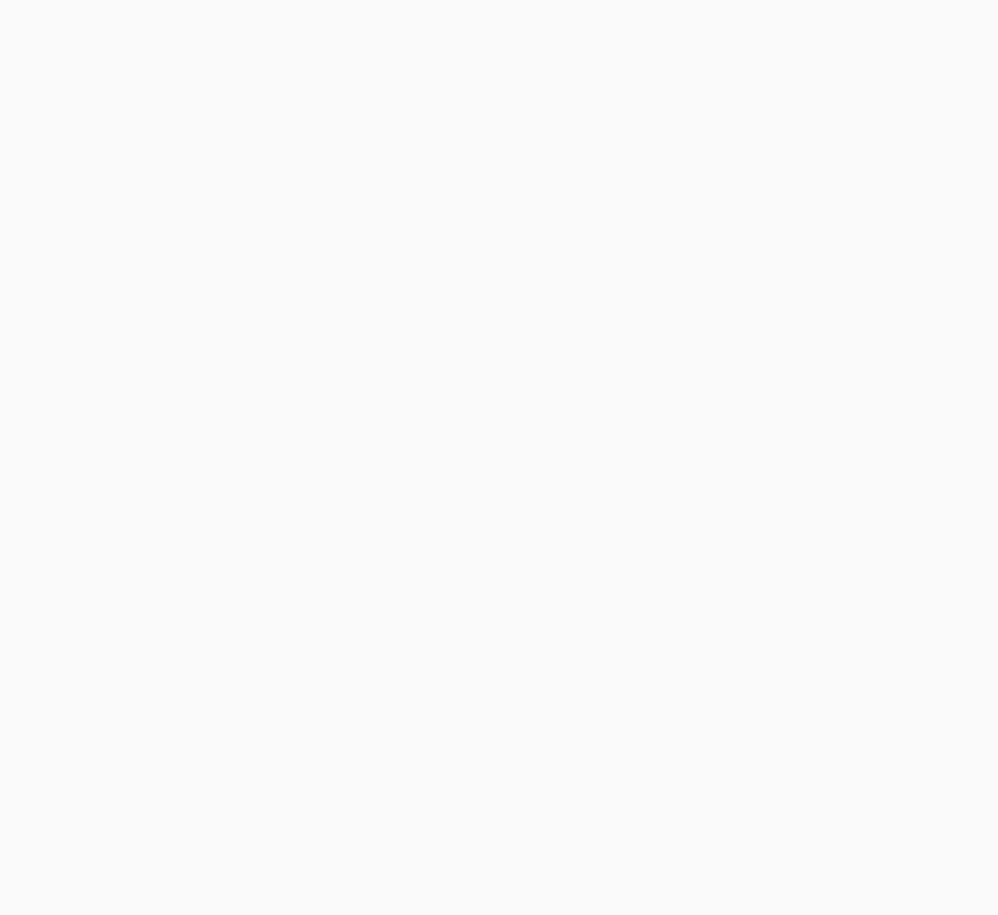
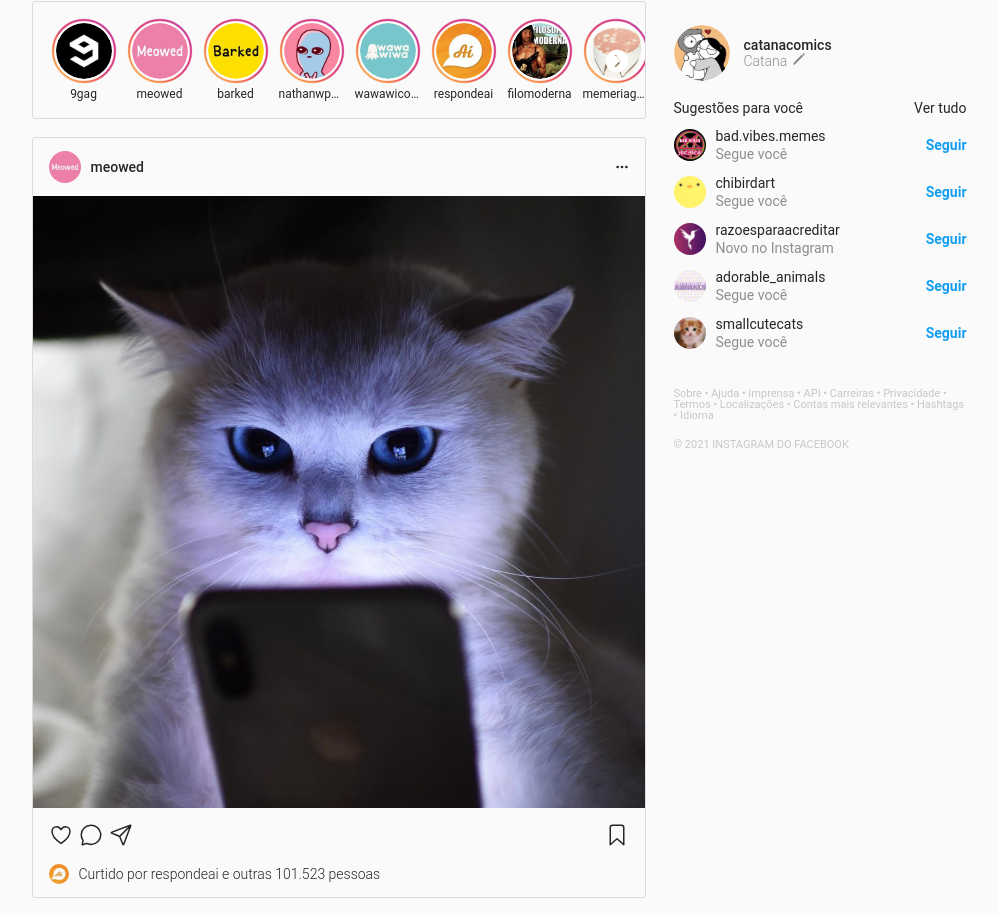
Before and after one commit to caiobeneton/Instagram-React, a React (Create React App) app: page / in a window 1280 px wide. Shown: the part 87-1002 px from the top of the page, without its empty margins (141-1139 px from the left). Before the commit the page ends 800 px from the top, so only its background shows below. Built offline with nearby package versions, Linux system fonts and the light colour scheme.

Commit message:
Feat: componentes criados

```diff
--- a/public/style.css
+++ b/public/style.css
@@ -114,13 +114,13 @@ body {
   margin-right: 10px;
 }
 
-.story .imagem {
+.imagem {
   display: flex;
   justify-content: center;
   align-items: center;
   height: 66px;
   width: 66px;
-  background-image: url('../assets/img/story-circle.svg');
+  background-image: url('./story-circle.svg');
 
 }
 
@@ -138,7 +138,7 @@ body {
   height: 14px;
 }
 
-.stories .setinha {
+.stories>.setinha {
   position: absolute;
   right: 10px;
   top: 45px;
--- a/src/App.js
+++ b/src/App.js
@@ -1,7 +1,12 @@
 import Navbar from "./Navbar"
+import Corpo from "./Corpo"
 
 export default function App(){
     return(
-        <Navbar></Navbar>
+        <>
+            <Navbar></Navbar>
+            <Corpo></Corpo>
+        </>
+
     )
 }
--- /dev/null
+++ b/src/Corpo.js
@@ -0,0 +1,17 @@
+import Stories from "./Stories"
+import Posts from "./Posts"
+import Sidebar from "./Sidebar"
+
+export default function Corpo() {
+    return (
+        <div class="corpo">
+            <div class="esquerda">
+                <Stories></Stories>
+
+                <Posts></Posts>
+            </div>
+
+            <Sidebar></Sidebar>
+        </div>
+    )
+}
--- /dev/null
+++ b/src/Posts.js
@@ -0,0 +1,84 @@
+import meow from './img/meowed.svg'
+import tel from './img/gato-telefone.svg'
+import responde from './img/respondeai.svg'
+import barked from './img/barked.svg'
+import dog from './img/dog.svg'
+import adorable from './img/adorable_animals.svg'
+
+export default function Posts() {
+    return (
+        <div class="posts">
+            <div class="post">
+                <div class="topo">
+                    <div class="usuario">
+                        <img src={meow} />
+                        meowed
+                    </div>
+                    <div class="acoes">
+                        <ion-icon name="ellipsis-horizontal"></ion-icon>
+                    </div>
+                </div>
+
+                <div class="conteudo">
+                    <img src={tel} />
+                </div>
+
+                <div class="fundo">
+                    <div class="acoes">
+                        <div>
+                            <ion-icon name="heart-outline"></ion-icon>
+                            <ion-icon name="chatbubble-outline"></ion-icon>
+                            <ion-icon name="paper-plane-outline"></ion-icon>
+                        </div>
+                        <div>
+                            <ion-icon name="bookmark-outline"></ion-icon>
+                        </div>
+                    </div>
+
+                    <div class="curtidas">
+                        <img src={responde} />
+                        <div class="texto">
+                            Curtido por <strong>respondeai</strong> e <strong>outras 101.523 pessoas</strong>
+                        </div>
+                    </div>
+                </div>
+            </div>
+
+            <div class="post">
+                <div class="topo">
+                    <div class="usuario">
+                        <img src={barked} />
+                        barked
+                    </div>
+                    <div class="acoes">
+                        <ion-icon name="ellipsis-horizontal"></ion-icon>
+                    </div>
+                </div>
+
+                <div class="conteudo">
+                    <img src={dog} />
+                </div>
+
+                <div class="fundo">
+                    <div class="acoes">
+                        <div>
+                            <ion-icon name="heart-outline"></ion-icon>
+                            <ion-icon name="chatbubble-outline"></ion-icon>
+                            <ion-icon name="paper-plane-outline"></ion-icon>
+                        </div>
+                        <div>
+                            <ion-icon name="bookmark-outline"></ion-icon>
+                        </div>
+                    </div>
+
+                    <div class="curtidas">
+                        <img src={adorable} />
+                        <div class="texto">
+                            Curtido por <strong>adorable_animals</strong> e <strong>outras 99.159 pessoas</strong>
+                        </div>
+                    </div>
+                </div>
+            </div>
+        </div>
+    )
+}
--- /dev/null
+++ b/src/Sidebar.js
@@ -0,0 +1,21 @@
+import Usuario from "./Usuario"
+import Sugestoes from "./Sugestoes"
+
+export default function Sidebar() {
+    return (
+        <div class="sidebar">
+            <Usuario></Usuario>
+
+            <Sugestoes></Sugestoes>
+
+            <div class="links">
+                Sobre • Ajuda • Imprensa • API • Carreiras • Privacidade • Termos • Localizações • Contas mais relevantes •
+                Hashtags • Idioma
+            </div>
+
+            <div class="copyright">
+                © 2021 INSTAGRAM DO FACEBOOK
+            </div>
+        </div>
+    )
+}
--- /dev/null
+++ b/src/Stories.js
@@ -0,0 +1,90 @@
+import gag from './img/9gag.svg'
+import meow from './img/meowed.svg'
+import barked from './img/barked.svg'
+import planet from './img/nathanwpylestrangeplanet.svg'
+import wawa from './img/wawawicomics.svg'
+import responde from './img/respondeai.svg'
+import filo from './img/filomoderna.svg'
+import gourmet from './img/memeriagourmet.svg'
+
+export default function Stories() {
+    return (
+        <div class="stories">
+            <div class="story">
+                <div className="imagem">
+                    <img src={gag} />
+                </div>
+                <div class="usuario">
+                    9gag
+                </div>
+            </div>
+
+            <div class="story">
+                <div class="imagem">
+                    <img src={meow} />
+                </div>
+                <div class="usuario">
+                    meowed
+                </div>
+            </div>
+
+            <div class="story">
+                <div class="imagem">
+                    <img src={barked} />
+                </div>
+                <div class="usuario">
+                    barked
+                </div>
+            </div>
+
+            <div class="story">
+                <div class="imagem">
+                    <img src={planet} />
+                </div>
+                <div class="usuario">
+                    nathanwpylestrangeplanet
+                </div>
+            </div>
+
+            <div class="story">
+                <div class="imagem">
+                    <img src={wawa} />
+                </div>
+                <div class="usuario">
+                    wawawicomics
+                </div>
+            </div>
+
+            <div class="story">
+                <div class="imagem">
+                    <img src={responde} />
+                </div>
+                <div class="usuario">
+                    respondeai
+                </div>
+            </div>
+
+            <div class="story">
+                <div class="imagem">
+                    <img src={filo} />
+                </div>
+                <div class="usuario">
+                    filomoderna
+                </div>
+            </div>
+
+            <div class="story">
+                <div class="imagem">
+                    <img src={gourmet} />
+                </div>
+                <div class="usuario">
+                    memeriagourmet
+                </div>
+            </div>
+
+            <div class="setinha">
+                <ion-icon name="chevron-forward-circle"></ion-icon>
+            </div>
+        </div>
+    )
+}
--- /dev/null
+++ b/src/Sugestoes.js
@@ -0,0 +1,76 @@
+import bad from './img/bad.vibes.memes.svg'
+import chibi from './img/chibirdart.svg'
+import razoes from './img/razoesparaacreditar.svg'
+import adorable from './img/adorable_animals.svg'
+import small from './img/smallcutecats.svg'
+
+export default function Sugestoes(){
+    return(
+        <div class="sugestoes">
+                <div class="titulo">
+                    Sugestões para você
+                    <div>Ver tudo</div>
+                </div>
+
+                <div class="sugestao">
+                    <div class="usuario">
+                        <img src={bad} />
+                        <div class="texto">
+                            <div class="nome">bad.vibes.memes</div>
+                            <div class="razao">Segue você</div>
+                        </div>
+                    </div>
+
+                    <div class="seguir">Seguir</div>
+                </div>
+
+                <div class="sugestao">
+                    <div class="usuario">
+                        <img src={chibi} />
+                        <div class="texto">
+                            <div class="nome">chibirdart</div>
+                            <div class="razao">Segue você</div>
+                        </div>
+                    </div>
+
+                    <div class="seguir">Seguir</div>
+                </div>
+
+                <div class="sugestao">
+                    <div class="usuario">
+                        <img src={razoes} />
+                        <div class="texto">
+                            <div class="nome">razoesparaacreditar</div>
+                            <div class="razao">Novo no Instagram</div>
+                        </div>
+                    </div>
+
+                    <div class="seguir">Seguir</div>
+                </div>
+
+                <div class="sugestao">
+                    <div class="usuario">
+                        <img src={adorable} />
+                        <div class="texto">
+                            <div class="nome">adorable_animals</div>
+                            <div class="razao">Segue você</div>
+                        </div>
+                    </div>
+
+                    <div class="seguir">Seguir</div>
+                </div>
+
+                <div class="sugestao">
+                    <div class="usuario">
+                        <img src={small} />
+                        <div class="texto">
+                            <div class="nome">smallcutecats</div>
+                            <div class="razao">Segue você</div>
+                        </div>
+                    </div>
+
+                    <div class="seguir">Seguir</div>
+                </div>
+            </div>
+    )
+}
--- /dev/null
+++ b/src/Usuario.js
@@ -0,0 +1,16 @@
+import cat from './img/catanacomics.svg'
+
+export default function Usuario(){
+    return(
+        <div class="usuario">
+                <img src={cat} />
+                <div class="texto">
+                    <strong>catanacomics</strong>
+                    <span>
+                        Catana
+                        <ion-icon name="pencil"></ion-icon>
+                    </span>
+                </div>
+            </div>
+    )
+}
```
Also changed, not shown: public/story-circle.svg (added).
